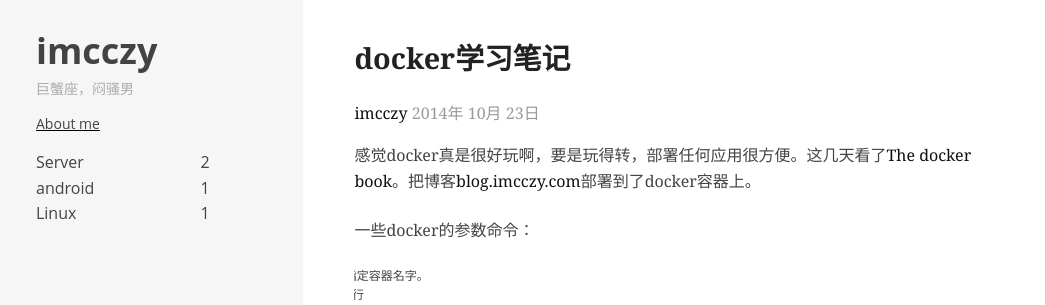
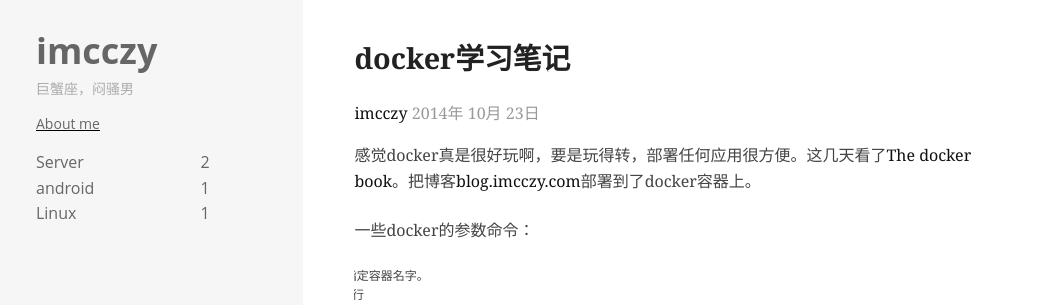
Before and after one commit to imcczy/imcczy.github.io, a Jekyll site: the page built from _posts/2014-10-23-docker_learning.md, in a window 1280 px wide. Shown: the top 305 px of the page, without its empty margins (4-1049 px from the left). Built offline with Jekyll 4.4.1, drawn with Linux system fonts in a browser that asks for light colours; nearby versions of some CDN libraries; comment, search, counter and statistics services are not loaded; a style sheet for code colours, icons or effects is not loaded.

Commit message:
2015-1-2

```diff
--- a/css/style.css
+++ b/css/style.css
@@ -44,6 +44,7 @@ position: fixed;
 left: 0;
 top: 0;;}
 .primary {font-size: 1.4em;}
+.primary a {color: #666;}
 .primary nav {font-size: 14px;text-decoration: underline;}
 .primary h1 { color:rgba(0,0,0,0.3);font-size: 36px;margin-left: 40px; margin-bottom: 0px;}
 div.primary div div         { border-top:1px solid rgba(0,0,0,0.05); padding:3em 0; }
```
